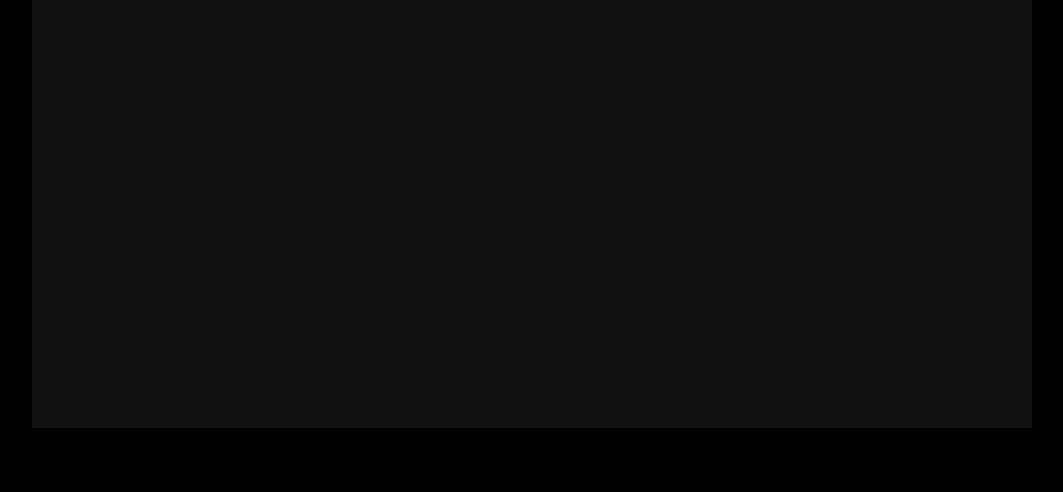
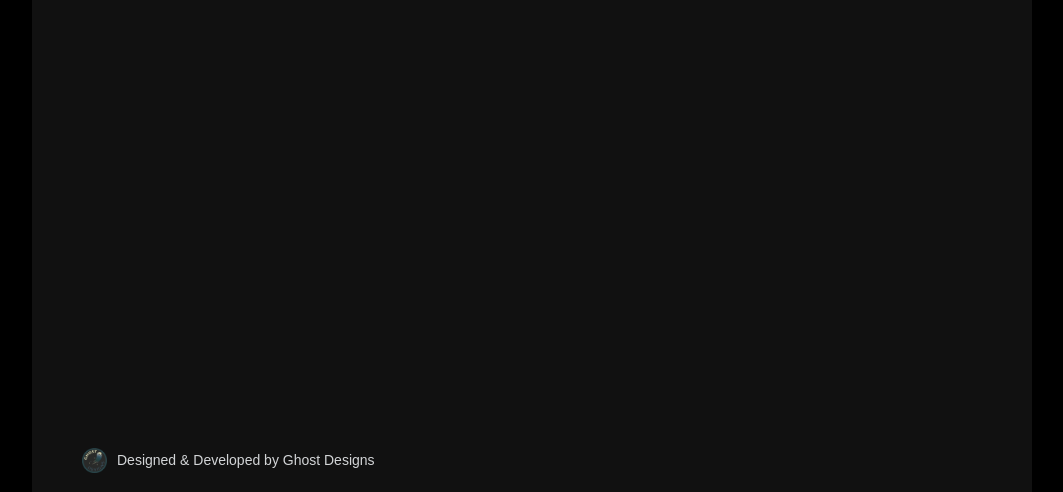
Before and after one commit to elower/tattoocek, a plain HTML site: page index.html in a window 1280 px wide. Shown: the part 683-1175 px from the top of the page, without its empty margins (108-1171 px from the left). Before the commit the page ends 1111 px from the top, so only its background shows below. Drawn offline with Linux system fonts and the light colour scheme; a script that the page names is missing.

Commit message:
add ghostdesigns mention

```diff
--- a/css/style.scss
+++ b/css/style.scss
@@ -155,6 +155,14 @@ a:link, a:visited {
       }
     }
   }
+  #footer {
+    width: 100%;
+    font-size: 14px;
+    @include flexRow;
+    color: $white;
+    img { width: 25px; height: 25px; margin-right: 10px;}
+    padding: 10px 0;
+  }
 
   .tb_rating_ico__.tb__icon.tb-google-rating {
     color: $blue!important;
--- a/index.html
+++ b/index.html
@@ -153,6 +153,10 @@
         <script src="https://widget.taggbox.com/embed-lite.min.js" type="text/javascript"></script>
       </div>
     </div>
+    <div id='footer'>
+      <img src='ghostdesigns.png'>
+      <p>Designed & Developed by Ghost Designs</p>
+    </div>
   </div>
 </body>
 <script>
```
Also changed, not shown: css/style.css, ghostdesigns.png (added), 1 other file.
